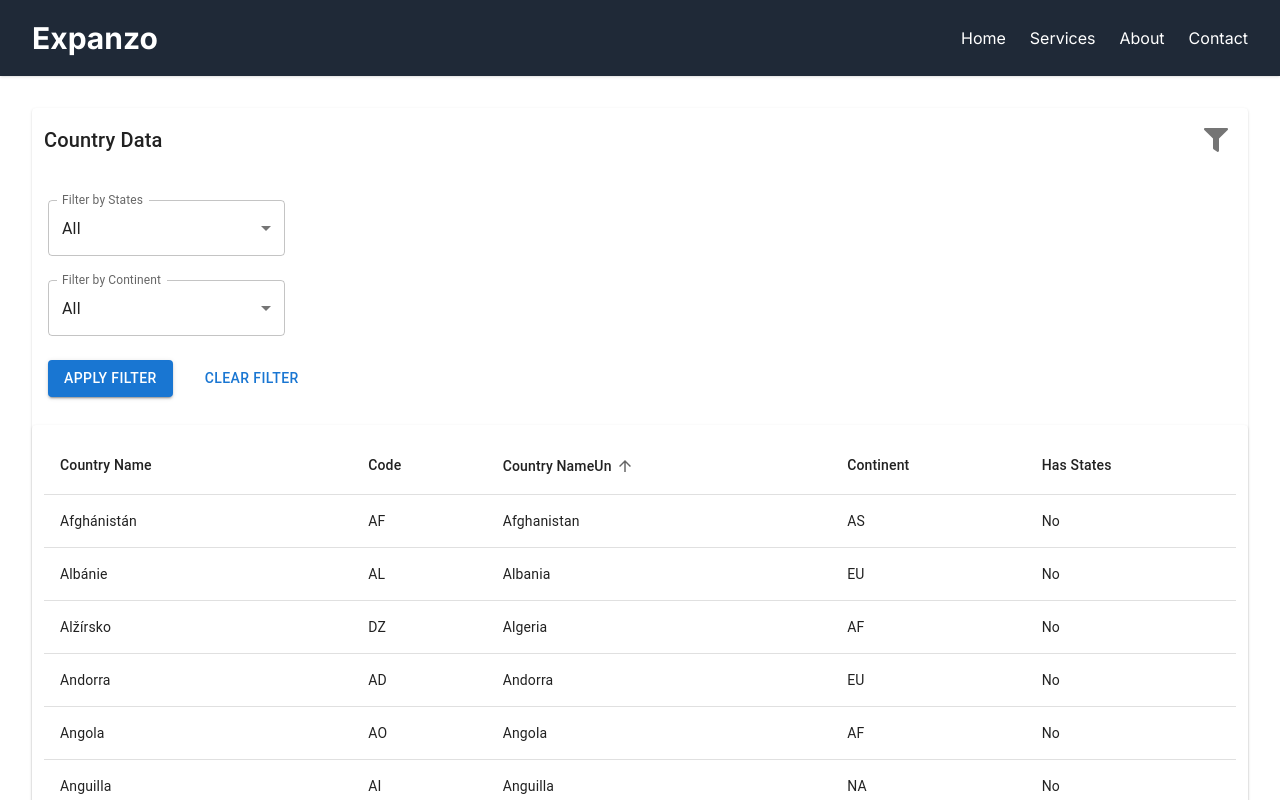
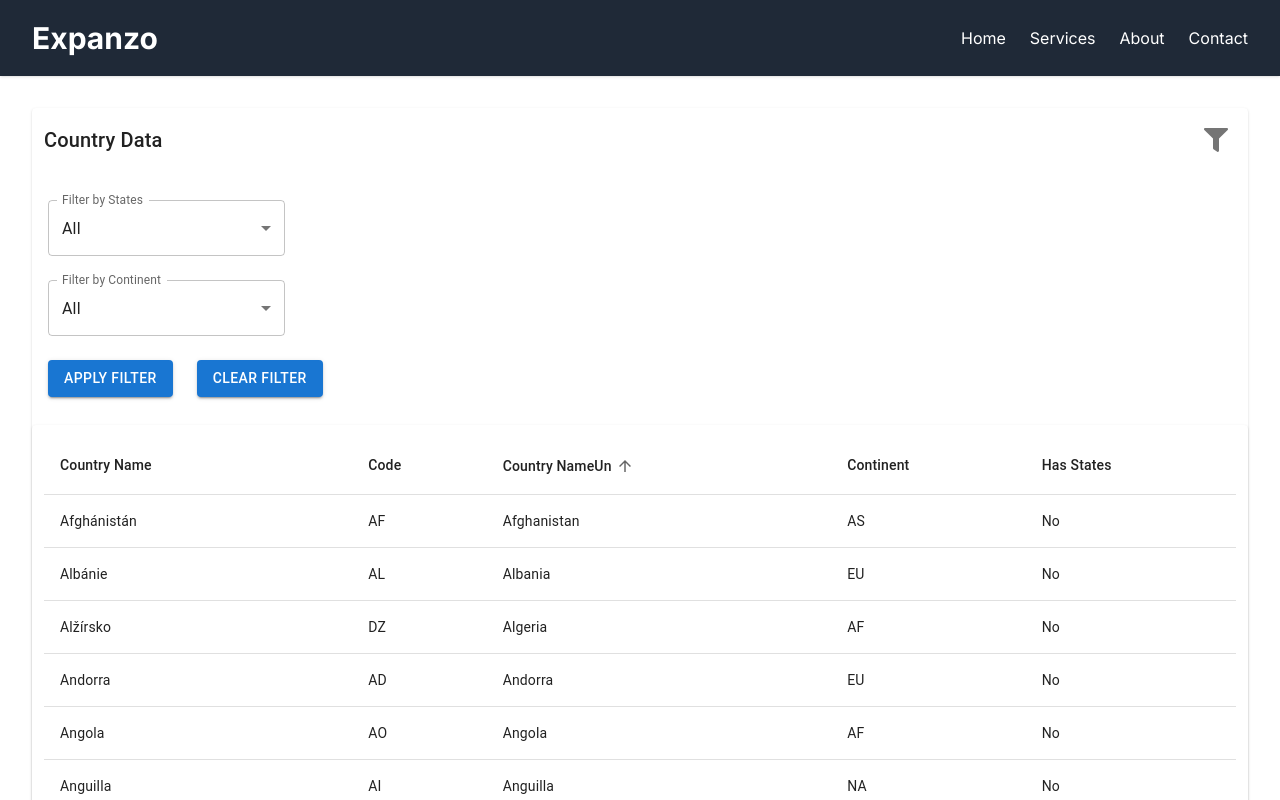
Before and after one commit to viktorzee/expanzo-test, a Next.js app: page / in a window 1280 px wide. Both pictures are taken after a click on the button 1216 px from the left and 140 px from the top of the page. Shown: the top 800 px of the page. Built offline with nearby package versions, Linux system fonts and the light colour scheme.

Commit message:
fixed styling conflicts

```diff
--- a/src/app/page.tsx
+++ b/src/app/page.tsx
@@ -12,6 +12,8 @@ import MenuItem from "@mui/material/MenuItem";
 import { Country } from "@/types/model";
 import IconButton from "@mui/material/IconButton";
 import { FaFilter } from "react-icons/fa";
+
+
 
 
 export default function Home() {
@@ -102,7 +104,6 @@ export default function Home() {
               disabled={loading}
                 onClick={() => {
                   setShowFilterInputs(!showFilterInputs);
-                  // Reset filterApplied state when the filter icon is clicked
                   setFilterApplied(false);
                 }}
                 className={`bg-${filterApplied ? 'blue' : 'gray'}-500 hover:bg-${filterApplied ? 'blue' : 'gray'}-700 text-white disabled:cursor-not-allowed`}
@@ -152,7 +153,7 @@ export default function Home() {
                   Apply Filter
                 </Button>
                 <Button
-                  // variant="contained"
+                  variant="contained"
                   className="bg-gray-500 hover:bg-gray-700 text-white"
                   onClick={handleRemoveFilter}
                 >
```
